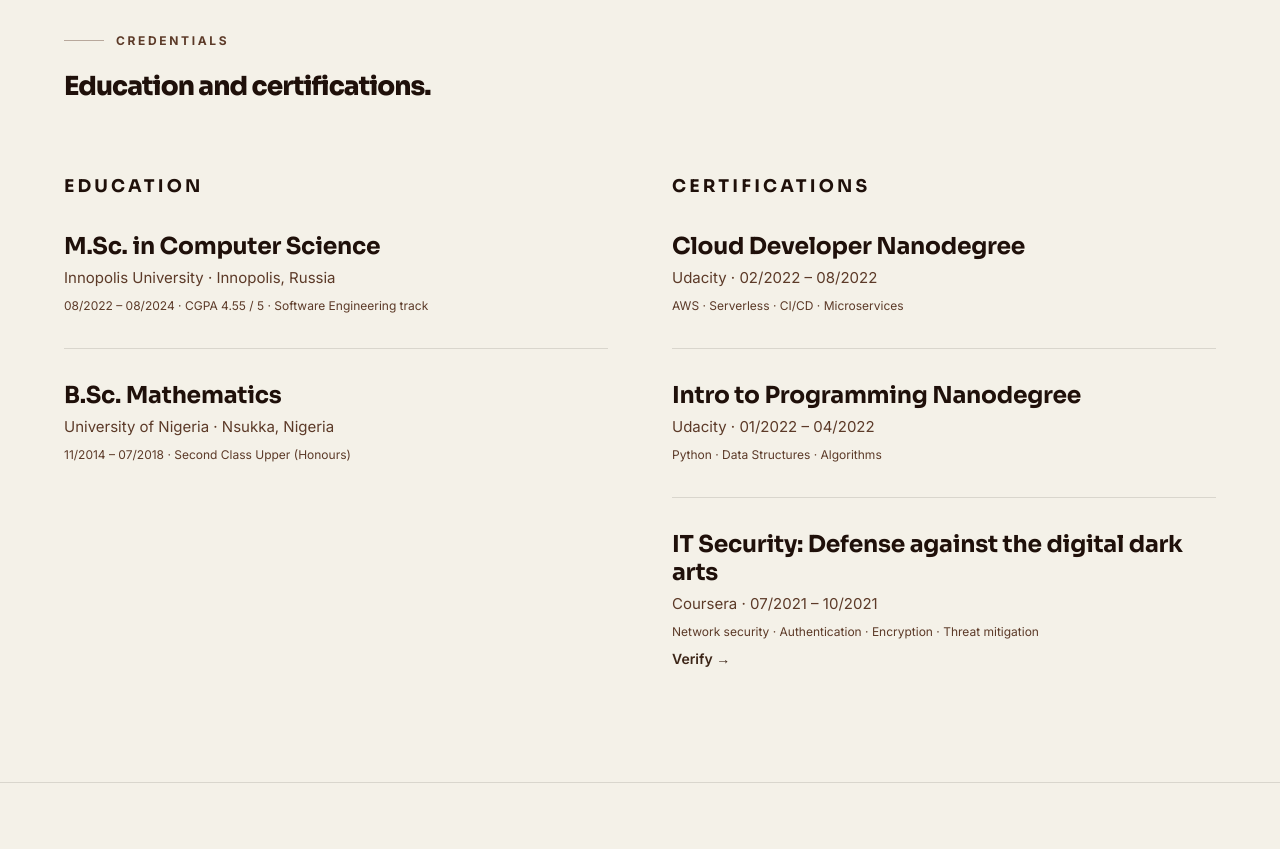
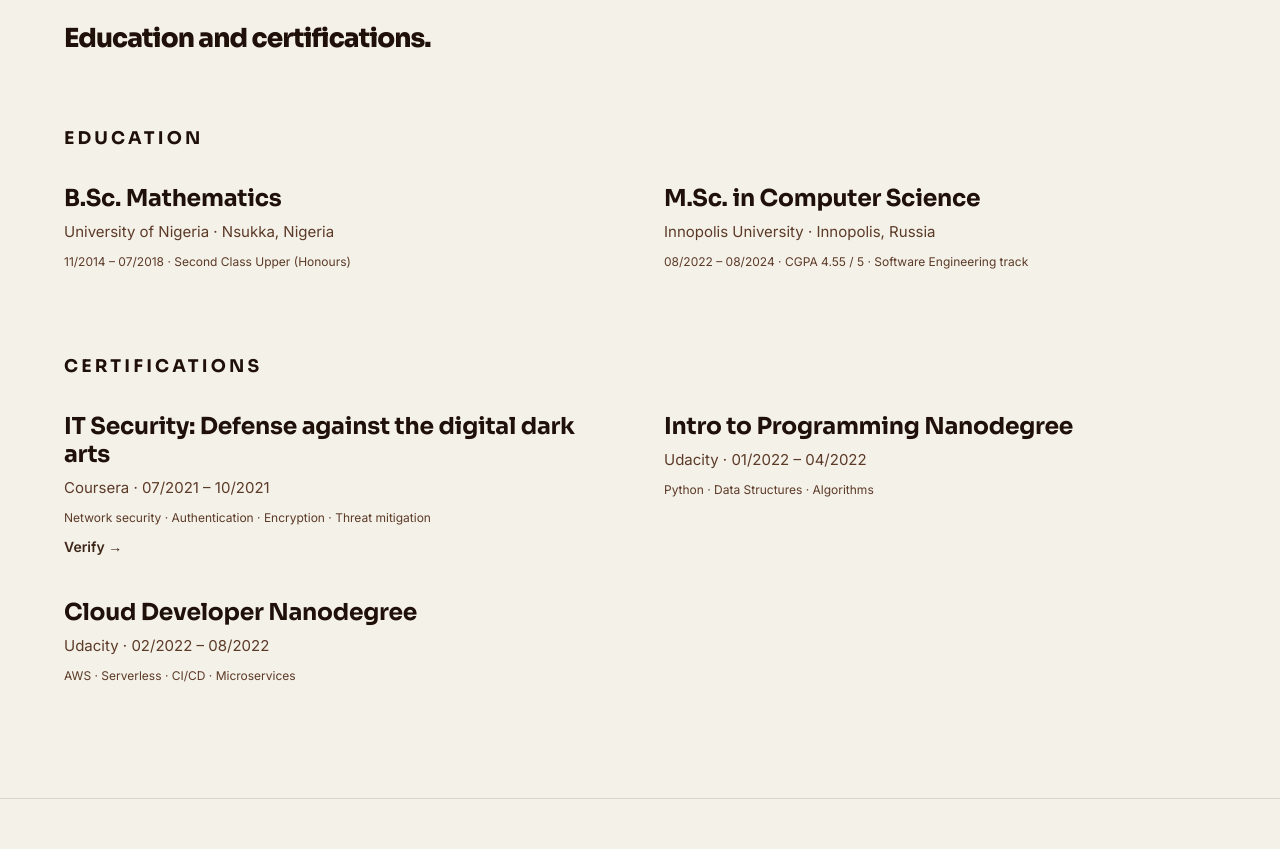
Before and after one commit to josebright/portfolio, a Next.js app: page /about in a window 1280 px wide. Shown: the part 1920-2769 px from the top of the page. Built offline with nearby package versions, Linux system fonts and the light colour scheme; no server answers; what @mui/material-nextjs would draw is missing.

Commit message:
about fixes

```diff
--- a/src/app/about/page.tsx
+++ b/src/app/about/page.tsx
@@ -17,7 +17,7 @@ export default function AboutPage() {
         <SectionHeading
           eyebrow="About"
           title="The Bright8 brand — clarity, strength, and sophistication."
-          description="Six questions that capture who I am, how I lead, what I do, and what I stand for."
+          description="Six questions that capture who I am, what I do, how I lead, and what I stand for."
         />
         <AboutPanels />
       </Section>
--- a/src/components/sections/Credentials.tsx
+++ b/src/components/sections/Credentials.tsx
@@ -1,5 +1,6 @@
 'use client';
 
+import type { ReactNode } from 'react';
 import Box from '@mui/material/Box';
 import Stack from '@mui/material/Stack';
 import Typography from '@mui/material/Typography';
@@ -13,14 +14,14 @@ import {
 } from '@/content/credentials';
 import { RevealOnScroll } from '@/components/ui/RevealOnScroll';
 
-const Grid = styled(Box)(({ theme }) => ({
+const ItemsGrid = styled(Box)(({ theme }) => ({
   display: 'grid',
-  gap: theme.spacing(8),
-  gridTemplateColumns: 'repeat(1, 1fr)',
+  gap: `${theme.spacing(5)} ${theme.spacing(6)}`,
+  gridTemplateColumns: '1fr',
   [theme.breakpoints.up('md')]: { gridTemplateColumns: '1fr 1fr' },
 }));
 
-const ColumnTitle = styled(Typography)({
+const GroupHeading = styled(Typography)({
   fontFamily: 'var(--font-sora), sans-serif',
   fontWeight: 700,
   fontSize: '1rem',
@@ -30,52 +31,69 @@ const ColumnTitle = styled(Typography)({
 
 export function Credentials() {
   return (
-    <Grid>
-      <RevealOnScroll>
-        <EducationColumn />
-      </RevealOnScroll>
-      <RevealOnScroll delayMs={80}>
-        <CertificationsColumn />
-      </RevealOnScroll>
-    </Grid>
-  );
-}
-
-function EducationColumn() {
-  return (
-    <Stack spacing={4}>
-      <ColumnTitle>Education</ColumnTitle>
-      <Stack spacing={4} divider={<Hairline />}>
-        {education.map((entry) => (
-          <EducationItem key={`${entry.institution}-${entry.period}`} entry={entry} />
+    <Stack spacing={{ xs: 8, md: 10 }}>
+      <CredentialGroup title="Education">
+        {education.map((entry, index) => (
+          <GridSlot
+            key={`${entry.institution}-${entry.period}`}
+            span={shouldSpanFullWidth(index, education.length)}
+            delayMs={index * 60}
+          >
+            <EducationCard entry={entry} />
+          </GridSlot>
         ))}
-      </Stack>
+      </CredentialGroup>
+      <CredentialGroup title="Certifications">
+        {certifications.map((entry, index) => (
+          <GridSlot
+            key={`${entry.issuer}-${entry.title}`}
+            span={shouldSpanFullWidth(index, certifications.length)}
+            delayMs={index * 60}
+          >
+            <CertificationCard entry={entry} />
+          </GridSlot>
+        ))}
+      </CredentialGroup>
     </Stack>
   );
 }
 
-function CertificationsColumn() {
+function CredentialGroup({
+  title,
+  children,
+}: {
+  readonly title: string;
+  readonly children: ReactNode;
+}) {
   return (
     <Stack spacing={4}>
-      <ColumnTitle>Certifications</ColumnTitle>
-      <Stack spacing={4} divider={<Hairline />}>
-        {certifications.map((entry) => (
-          <CertificationItem key={`${entry.issuer}-${entry.title}`} entry={entry} />
-        ))}
-      </Stack>
+      <GroupHeading>{title}</GroupHeading>
+      <ItemsGrid>{children}</ItemsGrid>
     </Stack>
   );
 }
 
-const Hairline = styled('hr')(({ theme }) => ({
-  border: 0,
-  borderTop: `1px solid ${theme.palette.divider}`,
-  margin: 0,
-}));
+interface GridSlotProps {
+  readonly span: boolean;
+  readonly delayMs: number;
+  readonly children: ReactNode;
+}
 
-function EducationItem({ entry }: { readonly entry: EducationEntry }) {
+function GridSlot({ span, delayMs, children }: GridSlotProps) {
   return (
-    <Stack spacing={0.75}>
+    <Box sx={{ gridColumn: { xs: 'auto', md: span ? '1 / -1' : 'auto' } }}>
+      <RevealOnScroll delayMs={delayMs}>{children}</RevealOnScroll>
+    </Box>
+  );
+}
+
+function shouldSpanFullWidth(index: number, total: number): boolean {
+  return total % 2 === 1 && index === total - 1;
+}
+
+function EducationCard({ entry }: { readonly entry: EducationEntry }) {
+  return (
+    <Stack spacing={1}>
       <Typography variant="h4" component="h3">
         {entry.degree}
       </Typography>
@@ -89,9 +107,9 @@ function EducationItem({ entry }: { readonly entry: EducationEntry }) {
   );
 }
 
-function CertificationItem({ entry }: { readonly entry: CertificationEntry }) {
+function CertificationCard({ entry }: { readonly entry: CertificationEntry }) {
   return (
-    <Stack spacing={0.75}>
+    <Stack spacing={1}>
       <Typography variant="h4" component="h3">
         {entry.title}
       </Typography>
@@ -106,7 +124,7 @@ function CertificationItem({ entry }: { readonly entry: CertificationEntry }) {
           href={entry.verifyUrl}
           target="_blank"
           rel="noopener"
-          sx={{ fontSize: '0.875rem', fontWeight: 600 }}
+          sx={{ fontSize: '0.875rem', fontWeight: 600, alignSelf: 'flex-start', mt: 0.5 }}
         >
           Verify →
         </Link>
--- a/src/content/credentials.ts
+++ b/src/content/credentials.ts
@@ -16,27 +16,28 @@ export interface CertificationEntry {
 
 export const education: ReadonlyArray<EducationEntry> = [
   {
+    degree: 'B.Sc. Mathematics',
+    institution: 'University of Nigeria',
+    location: 'Nsukka, Nigeria',
+    period: '11/2014 – 07/2018',
+    detail: 'Second Class Upper (Honours)',
+  },
+  {
     degree: 'M.Sc. in Computer Science',
     institution: 'Innopolis University',
     location: 'Innopolis, Russia',
     period: '08/2022 – 08/2024',
     detail: 'CGPA 4.55 / 5 · Software Engineering track',
   },
-  {
-    degree: 'B.Sc. Mathematics',
-    institution: 'University of Nigeria',
-    location: 'Nsukka, Nigeria',
-    period: '11/2014 – 07/2018',
-    detail: 'Second Class Upper (Honours)',
-  },
 ];
 
 export const certifications: ReadonlyArray<CertificationEntry> = [
   {
-    title: 'Cloud Developer Nanodegree',
-    issuer: 'Udacity',
-    period: '02/2022 – 08/2022',
-    topics: ['AWS', 'Serverless', 'CI/CD', 'Microservices'],
+    title: 'IT Security: Defense against the digital dark arts',
+    issuer: 'Coursera',
+    period: '07/2021 – 10/2021',
+    topics: ['Network security', 'Authentication', 'Encryption', 'Threat mitigation'],
+    verifyUrl: 'https://coursera.org/verify/3MQYPF9MG6CW',
   },
   {
     title: 'Intro to Programming Nanodegree',
@@ -45,10 +46,9 @@ export const certifications: ReadonlyArray<CertificationEntry> = [
     topics: ['Python', 'Data Structures', 'Algorithms'],
   },
   {
-    title: 'IT Security: Defense against the digital dark arts',
-    issuer: 'Coursera',
-    period: '07/2021 – 10/2021',
-    topics: ['Network security', 'Authentication', 'Encryption', 'Threat mitigation'],
-    verifyUrl: 'https://coursera.org/verify/3MQYPF9MG6CW',
+    title: 'Cloud Developer Nanodegree',
+    issuer: 'Udacity',
+    period: '02/2022 – 08/2022',
+    topics: ['AWS', 'Serverless', 'CI/CD', 'Microservices'],
   },
 ];
--- a/src/content/profile.ts
+++ b/src/content/profile.ts
@@ -10,15 +10,19 @@ export const profile = {
   panels: [
     {
       title: 'Who Is Bright?',
-      body: 'Bright is a software engineer, tech mentor, and digital growth strategist passionate about helping people and businesses use technology purposefully. He blends technical excellence with a people-first approach — simplifying tech for impact.',
+      body: 'Bright is a software engineer, tech mentor, and digital growth strategist passionate about helping people and businesses use technology purposefully. He blends technical excellence with a people-first approach, simplifying tech for impact.',
+    },
+    {
+      title: 'What Can I Do?',
+      body: 'I support three groups: I mentor young IT enthusiasts to launch strong careers via real-world projects; I provide startups and small businesses with affordable, smart websites and automation to boost their online sales; and I implement automation tools for organizations to streamline processes.',
+    },
+    {
+      title: 'What Sets Me Apart?',
+      body: 'A rare mix of technical depth and business sense. I write code that drives real outcomes. Proven ability to mentor, strategize, and deliver. From community-building to scalable software. Every project aligns with measurable impact and growth.',
     },
     {
       title: 'How Do I Lead?',
       body: 'By leading with clarity, empathy, and innovation. Teaching others to understand not just how to build tech, but why. I build teams that think like problem solvers, not just coders.',
-    },
-    {
-      title: 'What Can I Do?',
-      body: 'I support three groups: I mentor young IT enthusiasts to launch strong careers via real-world projects; I provide startups and small businesses with affordable, smart websites and automation to boost their online sales; and I implement automation tools for organizations to streamline processes.',
     },
     {
       title: 'What Is My Aim?',
@@ -27,10 +31,6 @@ export const profile = {
     {
       title: 'What Do I Stand For?',
       body: 'Empowerment through knowledge. Accessibility in technology. Integrity in execution. I stand for helping others rise by making technology human, useful, and sustainable.',
-    },
-    {
-      title: 'What Sets Me Apart?',
-      body: 'A rare mix of technical depth and business sense — I write code that drives real outcomes. Proven ability to mentor, strategize, and deliver — from community-building to scalable software. Every project aligns with measurable impact and growth.',
     },
   ],
   social: [
```
